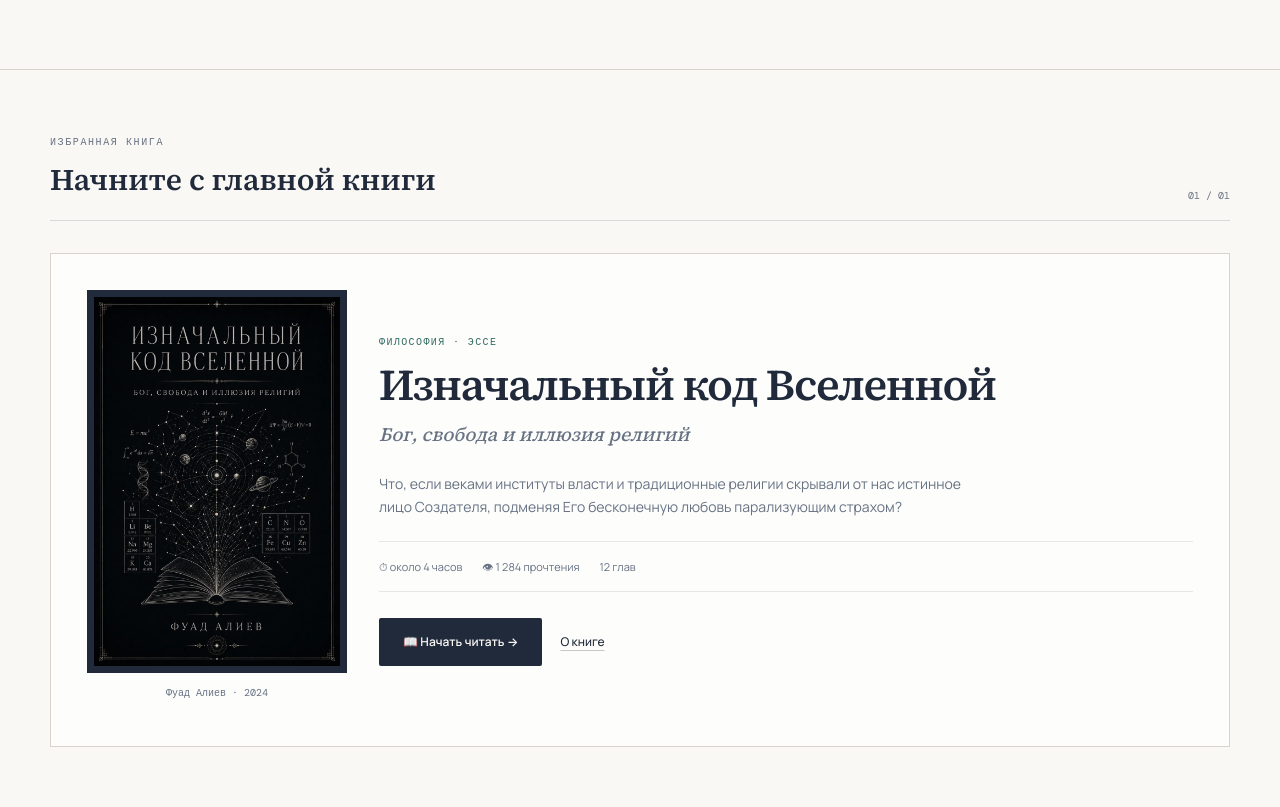
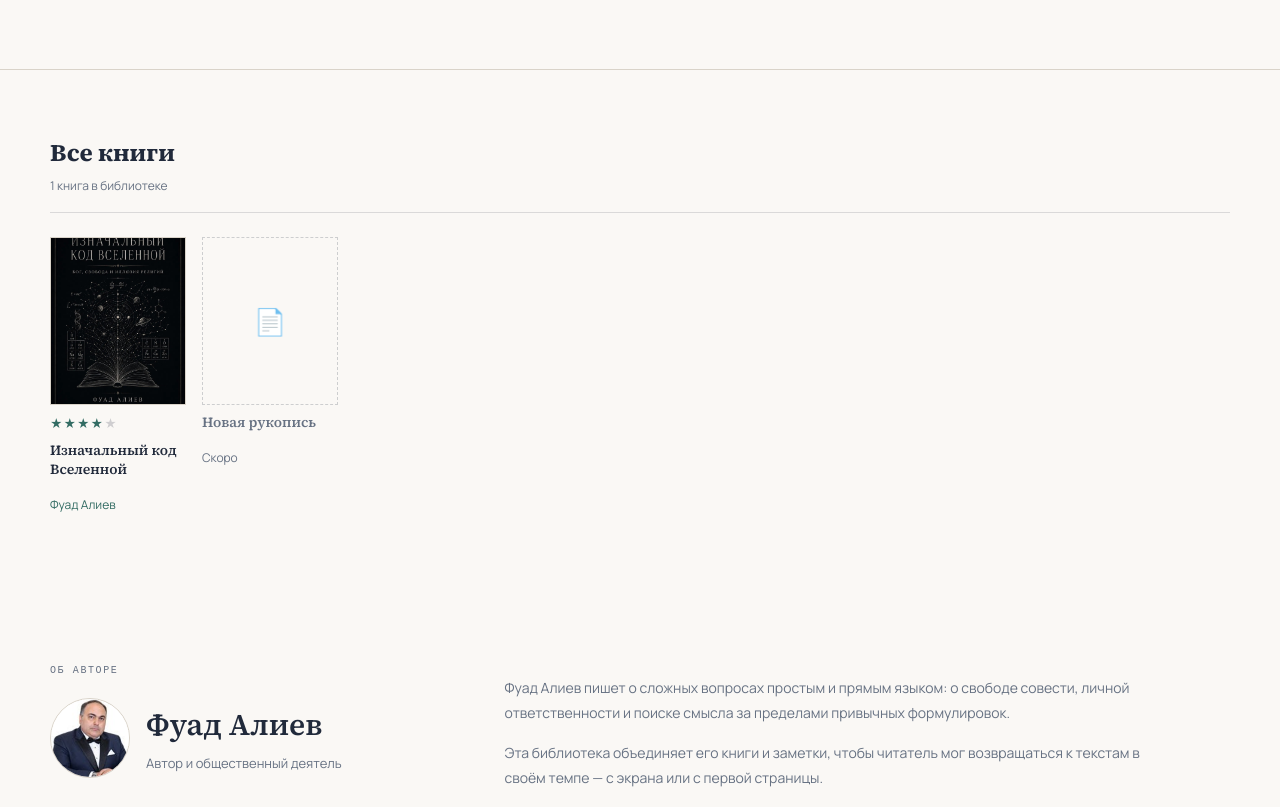
Before and after one commit to codingikcofer-design/faliyevprod, a website: page public/index.html in a window 1280 px wide. Shown: the part 460-1267 px from the top of the page. Drawn offline with nearby package versions, Linux system fonts and the light colour scheme.

Commit message:
Add files via upload

```diff
--- a/public/index.html
+++ b/public/index.html
@@ -81,35 +81,25 @@
   </section>
 
   <section id="books" class="site-container section">
-    <div class="section-head">
+    <div class="shelf-head">
       <div>
-        <p class="eyebrow">Избранная книга</p>
-        <h2 class="section-title">Начните с главной книги</h2>
+        <h2 class="shelf-title-main">Все книги</h2>
+        <p class="shelf-count">1 книга в библиотеке</p>
       </div>
-      <span class="section-count">01 / 01</span>
     </div>
-
-    <div class="feature-book fade-in">
-      <div class="feature-book-cover">
-        <div class="cover-frame">
+    <div class="shelf-row">
+      <a href="book.html" class="shelf-card" data-testid="card-book-iznachalnyy">
+        <div class="shelf-cover">
           <img src="assets/cover.jpg" alt="Обложка книги «Изначальный код Вселенной»" data-testid="img-book-cover-hero">
         </div>
-        <p class="cover-caption">Фуад Алиев · 2024</p>
-      </div>
-      <div class="feature-book-info">
-        <p class="tag">Философия · эссе</p>
-        <h3>Изначальный код Вселенной</h3>
-        <p class="subtitle">Бог, свобода и иллюзия религий</p>
-        <p class="desc">Что, если веками институты власти и традиционные религии скрывали от нас истинное лицо Создателя, подменяя Его бесконечную любовь парализующим страхом?</p>
-        <div class="meta-row">
-          <span>⏱ около 4 часов</span>
-          <span>👁 1 284 прочтения</span>
-          <span>12 глав</span>
-        </div>
-        <div class="actions-row">
-          <a href="book.html" class="btn btn-primary" data-testid="button-start-reading">📖 Начать читать →</a>
-          <a href="book.html#about-book" class="link-underline" data-testid="link-book-description">О книге</a>
-        </div>
+        <div class="shelf-stars" aria-hidden="true"><span class="filled">★★★★</span><span class="empty">★</span></div>
+        <p class="shelf-book-title">Изначальный код Вселенной</p>
+        <p class="shelf-author">Фуад Алиев</p>
+      </a>
+      <div class="shelf-card shelf-card-soon" data-testid="card-book-soon">
+        <div class="shelf-cover shelf-cover-soon">📄</div>
+        <p class="shelf-book-title muted-title">Новая рукопись</p>
+        <p class="shelf-author muted-author">Скоро</p>
       </div>
     </div>
   </section>
@@ -129,33 +119,6 @@
       <div class="about-text">
         <p>Фуад Алиев пишет о сложных вопросах простым и прямым языком: о свободе совести, личной ответственности и поиске смысла за пределами привычных формулировок.</p>
         <p>Эта библиотека объединяет его книги и заметки, чтобы читатель мог возвращаться к текстам в своём темпе — с экрана или с первой страницы.</p>
-      </div>
-    </div>
-  </section>
-
-  <section class="section-card" id="all-books-section">
-    <div class="site-container section">
-      <div class="shelf-head">
-        <div>
-          <h2 class="shelf-title-main">Все книги</h2>
-          <p class="shelf-count">1 книга в библиотеке</p>
-        </div>
-        <a href="#all-books-section" class="shelf-all-link">Все книги <span>›</span></a>
-      </div>
-      <div class="shelf-row">
-        <a href="book.html" class="shelf-card" data-testid="card-book-iznachalnyy">
-          <div class="shelf-cover">
-            <img src="assets/cover.jpg" alt="Обложка книги «Изначальный код Вселенной»">
-          </div>
-          <div class="shelf-stars" aria-hidden="true"><span class="filled">★★★★</span><span class="empty">★</span></div>
-          <p class="shelf-book-title">Изначальный код Вселенной</p>
-          <p class="shelf-author">Фуад Алиев</p>
-        </a>
-        <div class="shelf-card shelf-card-soon" data-testid="card-book-soon">
-          <div class="shelf-cover shelf-cover-soon">📄</div>
-          <p class="shelf-book-title muted-title">Новая рукопись</p>
-          <p class="shelf-author muted-author">Скоро</p>
-        </div>
       </div>
     </div>
   </section>
--- a/public/styles.css
+++ b/public/styles.css
@@ -219,75 +219,7 @@ input, textarea{ font-family: inherit; }
 .section-alt{ border-top: 1px solid var(--border); border-bottom: 1px solid var(--border); background: hsl(39 23% 92% / 0.35); }
 .section-card{ border-top: 1px solid var(--border); background: var(--card); }
 
-.section-head{
-  display: flex;
-  align-items: flex-end;
-  justify-content: space-between;
-  border-bottom: 1px solid hsl(218 28% 18% / 0.15);
-  padding-bottom: 16px;
-}
-.section-title{
-  font-family: var(--font-serif);
-  font-size: 30px;
-  font-weight: 600;
-  color: var(--primary);
-  margin: 8px 0 0;
-}
-.section-title.narrow{ max-width: 300px; line-height: 1.2; }
-.section-count{ display: none; font-family: var(--font-mono); font-size: 10px; color: var(--muted-foreground); }
-@media (min-width: 640px){ .section-count{ display: block; } }
-
-/* ============ Feature book ============ */
-.feature-book{
-  display: grid;
-  gap: 32px;
-  margin-top: 32px;
-  border: 1px solid var(--border);
-  background: var(--card);
-  padding: 20px;
-}
-@media (min-width: 640px){ .feature-book{ padding: 28px; } }
-@media (min-width: 900px){
-  .feature-book{ grid-template-columns: 260px 1fr; padding: 36px; align-items: center; }
-}
-.cover-frame{
-  border: 1px solid hsl(218 28% 18% / 0.25);
-  background: var(--primary);
-  padding: 6px;
-  overflow: hidden;
-}
-.cover-frame img{ width: 100%; aspect-ratio: 2/3; object-fit: cover; }
-.cover-caption{ text-align: center; margin-top: 12px; font-family: var(--font-mono); font-size: 10px; color: var(--muted-foreground); }
-
-.feature-book-info{ display: flex; flex-direction: column; justify-content: center; }
-.tag{
-  font-family: var(--font-mono);
-  font-size: 10px;
-  letter-spacing: 0.14em;
-  text-transform: uppercase;
-  color: var(--accent);
-  margin: 0;
-}
-.feature-book-info h3{
-  font-family: var(--font-serif);
-  font-size: clamp(28px, 4vw, 44px);
-  font-weight: 600;
-  line-height: 1.06;
-  letter-spacing: -0.03em;
-  color: var(--primary);
-  margin: 12px 0 0;
-}
-.subtitle{ font-family: var(--font-serif); font-style: italic; font-size: 19px; color: var(--muted-foreground); margin: 12px 0 0; }
-.desc{ margin: 22px 0 0; max-width: 600px; font-size: 14px; line-height: 1.7; color: var(--muted-foreground); }
-.meta-row{
-  display: flex; flex-wrap: wrap; gap: 20px;
-  margin: 22px 0 0; padding: 16px 0;
-  border-top: 1px solid hsl(218 28% 18% / 0.1);
-  border-bottom: 1px solid hsl(218 28% 18% / 0.1);
-  font-size: 11px; color: var(--muted-foreground);
-}
-.actions-row{ display: flex; flex-wrap: wrap; align-items: center; gap: 18px; margin-top: 26px; }
-
+/* ============ Buttons & links ============ */
 .btn{
   display: inline-flex; align-items: center; gap: 10px;
   min-height: 48px; padding: 0 24px;
@@ -302,19 +234,6 @@ input, textarea{ font-family: inherit; }
 .btn-accent:hover{ background: var(--primary); color: var(--primary-foreground); }
 .btn-block{ width: 100%; justify-content: center; }
 .btn-small{ min-height: 40px; padding: 0 18px; }
-
-.link-underline{
-  font-size: 12px; font-weight: 500; color: var(--primary);
-  text-decoration: underline; text-decoration-color: hsl(218 28% 18% / 0.25); text-underline-offset: 4px;
-}
-.link-underline:hover{ color: var(--accent); }
-
-/* ============ Description ============ */
-.description-grid{ display: grid; gap: 32px; }
-@media (min-width: 768px){ .description-grid{ grid-template-columns: .75fr 1.25fr; gap: 64px; } }
-.description-text{ max-width: 670px; font-size: 15px; line-height: 1.75; color: var(--muted-foreground); }
-.description-text p + p{ margin-top: 16px; }
-.pull-quote{ margin-top: 16px !important; font-family: var(--font-serif); font-style: italic; font-size: 20px; color: var(--primary) !important; }
 
 /* ============ About ============ */
 .about-section{ scroll-margin-top: 90px; border-radius: 10px; transition: box-shadow 0.6s ease, background 0.6s ease; }
@@ -349,16 +268,16 @@ input, textarea{ font-family: inherit; }
   overflow-x: auto; padding-bottom: 8px; scrollbar-width: thin;
 }
 .shelf-card{
-  flex: 0 0 132px; width: 132px;
+  flex: 0 0 118px; width: 118px;
   display: flex; flex-direction: column;
 }
-@media (min-width: 640px){ .shelf-card{ flex-basis: 152px; width: 152px; } }
+@media (min-width: 640px){ .shelf-card{ flex-basis: 136px; width: 136px; } }
 .shelf-cover{
-  height: 180px; width: 100%;
+  height: 148px; width: 100%;
   border: 1px solid var(--border); background: var(--primary);
   overflow: hidden; transition: border-color 0.2s ease, transform 0.2s ease;
 }
-@media (min-width: 640px){ .shelf-cover{ height: 206px; } }
+@media (min-width: 640px){ .shelf-cover{ height: 168px; } }
 .shelf-card:hover .shelf-cover{ border-color: hsl(171 36% 31% / 0.7); transform: translateY(-2px); }
 .shelf-cover img{ width: 100%; height: 100%; object-fit: cover; }
 .shelf-cover-soon{ display: flex; align-items: center; justify-content: center; background: var(--background); border-style: dashed; border-color: hsl(218 28% 18% / 0.2); color: var(--muted-foreground); font-size: 26px; }
```
